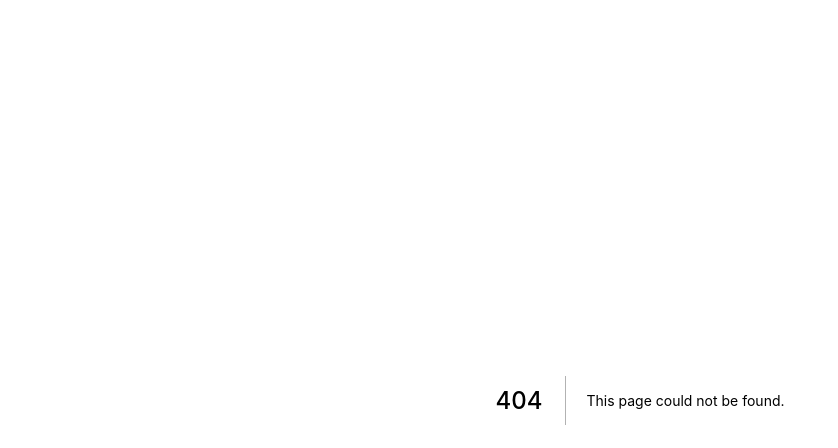
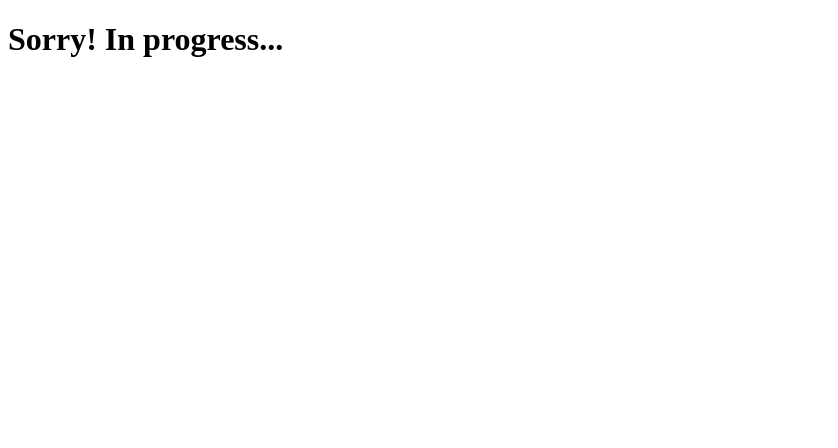
Before and after one commit to Jose-Caldas/pokedex, a Next.js app: page /pokemon/1 in a window 1280 px wide. Before the commit this address had no page. Shown: the top 448 px of the page, without its empty margins (0-838 px from the left). Built offline with nearby package versions, Linux system fonts and the light colour scheme.

Commit message:
init: pokemon page

```diff
--- a/src/pages/index.tsx
+++ b/src/pages/index.tsx
@@ -68,6 +68,7 @@ function PokemonProvider({ children }: { children: ReactChild }) {
     } = await axios.get(`${API_SPECIES_BASE_URL}${id}`);
 
     const { data } = await axios.get(url);
+    console.log(data);
 
     setActive(data);
   }
@@ -134,6 +135,7 @@ export function Details() {
 // Loading
 function GridList() {
   const { fetchDetails, setFilter, pokemons } = usePokemons();
+
   return (
     <Container>
       <Search>
@@ -150,7 +152,7 @@ function GridList() {
           <Card onClick={() => fetchDetails(id)} key={id}>
             {`#${id}`}
             <img alt={`sprite-` + name} src={`${SPRITES_BASE_URL}${id}.svg`} />
-            <Link href={`/pokemon?id=${id}`}>
+            <Link href={`/pokemon/${id}`}>
               <a>{name}</a>
             </Link>
             <h3> {types[0].type.name}</h3>
--- a/src/pages/pokemon.tsx
+++ b/src/pages/pokemon/[id].tsx
@@ -1,16 +1,14 @@
-import React from "react";
-
 function Pokemon() {
   return (
     <div>
-      <h1>todo: a Pokemon page</h1>
+      <h1>Sorry! In progress...</h1>
     </div>
   );
 }
 
 export default Pokemon;
 
-export async function getStaticProps() {
+export async function getServerSideProps() {
   return {
     props: {},
   };
```
